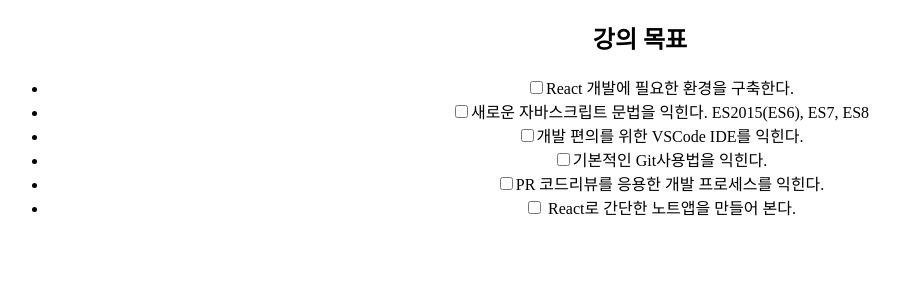
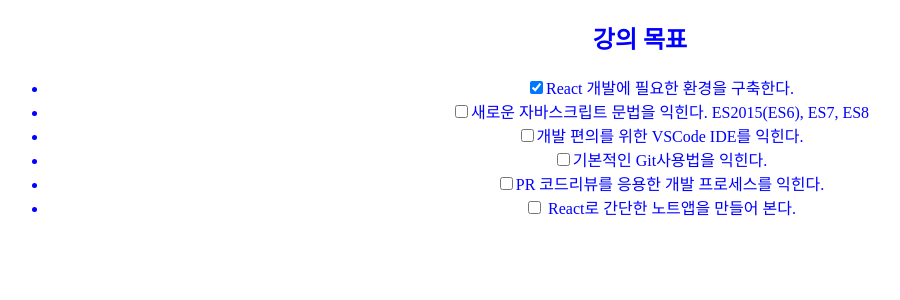
Before and after one commit to mansak9/react, a React (Create React App) app: page / in a window 1280 px wide. Shown: the top 300 px of the page, without its empty margins (0-900 px from the left). Built offline with nearby package versions, Linux system fonts and the light colour scheme.

Commit message:
react 강의 - Day2

```diff
--- a/src/componets/LectureGoalList.jsx
+++ b/src/componets/LectureGoalList.jsx
@@ -1,10 +1,10 @@
 import React from "react";
 
 const LectureGoalList = () => (
-  <div className="LectureGoalList">
+  <div className="LectureGoalList" style={{color:"blue"}}>
   <h2>강의 목표</h2>
     <ul>
-      <li><input type="checkbox"/>React 개발에 필요한 환경을 구축한다.</li>
+      <li><input type="checkbox" checked />React 개발에 필요한 환경을 구축한다.</li>
       <li><input type="checkbox"/>새로운 자바스크립트 문법을 익힌다. ES2015(ES6), ES7, ES8</li>
       <li><input type="checkbox"/>개발 편의를 위한 VSCode IDE를 익힌다.</li>
       <li><input type="checkbox"/>기본적인 Git사용법을 익힌다.</li>
@@ -14,4 +14,6 @@
   </div>
 );
 
+
+
 export default LectureGoalList;
```
